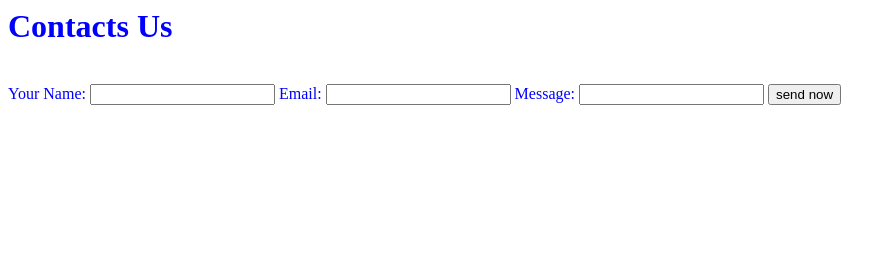
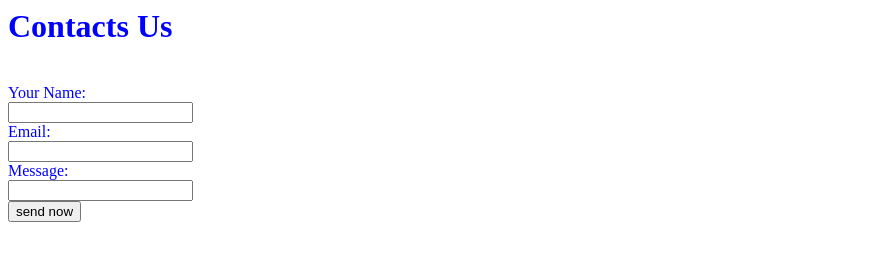
Before and after one commit to viraksal272/My-test-HTML, a plain HTML site: page contact.html in a window 1280 px wide. Shown: the whole page, without its empty margins (0-896 px from the left). Drawn offline with Linux system fonts and the light colour scheme.

Commit message:
Improve form layout with line breaks
Added line breaks for better form layout.

```diff
--- a/contact.html
+++ b/contact.html
@@ -7,12 +7,12 @@
     <h1>Contacts Us</h1>
     <br>
     <form>
-      <label for="your name">Your Name:</label>
-        <input type="text" id="your name" />
-        <label for="email">Email:</label>
-        <input type="email" id="email" />
-        <label for="message">Message:</label>
-        <input type="text" id="message">
+      <label for="your name">Your Name:</label><br>
+        <input type="text" id="your name" /><br>
+        <label for="email">Email:</label><br>
+        <input type="email" id="email" /><br>
+        <label for="message">Message:</label><br>
+        <input type="text" id="message"><br>
         <input type="submit" name="Send Message" value="send now" />
     </form>
   </body>
```
